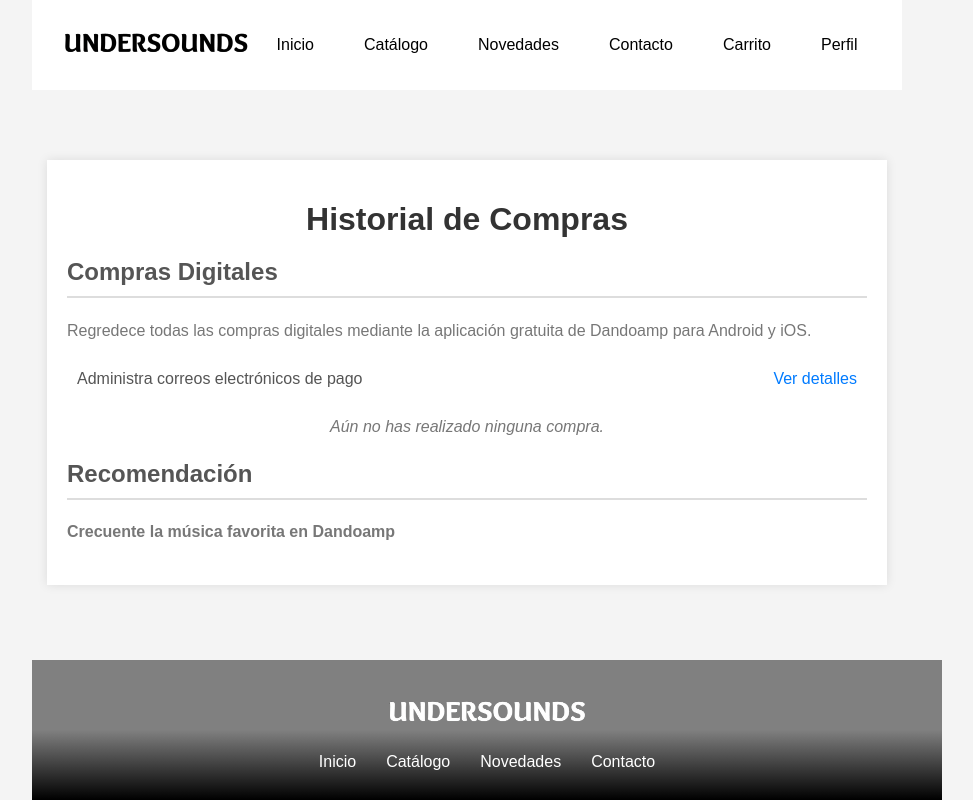
After one commit to AlbertooCh/UNDERSOUNDS, a Django app: page /user/historial_compras/ in a window 1280 px wide. The commit adds this page. Shown: the whole page, without its empty margins (173-1146 px from the left). Run offline with Django 5.2, Linux system fonts and the light colour scheme.

Commit message:
Varios cambios y páginas nuevas

```diff
--- a/templates/base.html
+++ b/templates/base.html
@@ -41,7 +41,7 @@
 <body>
     <div class="wrapper">
         {# Incluimos el header en el archivo base.html #}
-        {% include 'includes/header_guest.html' %}
+        {% include 'includes/header_user.html' %}
 
         <!-- Contenido principal -->
         <main class="main-content">
--- a/templates/includes/header_user.html
+++ b/templates/includes/header_user.html
@@ -1,7 +1,42 @@
 {% load static %}
 {% block extra_css %}
 <link rel="stylesheet" href="{% static 'css/header.css' %}">
+<style>
+    /* Estilos para el menú desplegable */
+    .profile-dropdown {
+        position: relative;
+        display: inline-block;
+    }
+
+    .profile-dropdown .dropdown-content {
+        display: none;
+        position: absolute;
+        background-color: #f9f9f9;
+        min-width: 160px;
+        box-shadow: 0px 8px 16px rgba(0, 0, 0, 0.2);
+        z-index: 1;
+        top: 100%; /* Posición debajo del enlace "Perfil" */
+        left: 0;
+    }
+
+    .profile-dropdown .dropdown-content a {
+        color: #000;
+        padding: 12px 16px;
+        text-decoration: none;
+        display: block;
+        text-align: left;
+    }
+
+    .profile-dropdown .dropdown-content a:hover {
+        background-color: #f1f1f1;
+    }
+
+    .profile-dropdown.active .dropdown-content {
+        display: block;
+    }
+</style>
 {% endblock %}
+
 <header class="header">
     <div class="logo">
         <a href="{% url 'inicio' %}">
@@ -16,7 +51,31 @@
             <li><a href="{% url 'novedades' %}">Novedades</a></li>
             <li><a href="{% url 'contacto' %}">Contacto</a></li>
             <li><a href="{% url 'carrito' %}">Carrito</a></li>
-            <li><a href="{% url 'perfil' %}">Perfil</a></li>
+            <li class="profile-dropdown" id="profileDropdown">
+                <a href="#" onclick="toggleDropdown(event)">Perfil</a>
+                <div class="dropdown-content">
+                    <a href="{% url 'perfil' %}">Mi perfil</a>
+                    <a href="{% url 'historial_compras' %}">Compras</a>
+                    <a href="{% url 'configuracion' %}">Configuración</a>
+                </div>
+            </li>
         </ul>
     </nav>
 </header>
+
+<script>
+    // Función para mostrar/ocultar el menú desplegable
+    function toggleDropdown(event) {
+        event.preventDefault(); // Evita que el enlace redirija
+        const dropdown = document.getElementById("profileDropdown");
+        dropdown.classList.toggle("active"); // Alterna la clase "active"
+    }
+
+    // Cerrar el menú desplegable al hacer clic fuera de él
+    document.addEventListener("click", function(event) {
+        const dropdown = document.getElementById("profileDropdown");
+        if (!dropdown.contains(event.target)) {
+            dropdown.classList.remove("active");
+        }
+    });
+</script>
--- a/undersounds/settings.py
+++ b/undersounds/settings.py
@@ -42,6 +42,7 @@ INSTALLED_APPS = [
     'user',
 
 ]
+
 
 MIDDLEWARE = [
     'django.middleware.security.SecurityMiddleware',
--- /dev/null
+++ b/user/templates/historial_compras.html
@@ -0,0 +1,91 @@
+{% extends 'base.html' %}
+{% load static %}
+{% block title %}
+    <title>Historial de Compras</title>
+{% endblock %}
+{% block content %}
+    <style>
+        body {
+            font-family: Arial, sans-serif;
+            background-color: #f4f4f4;
+            margin: 0;
+            padding: 0;
+        }
+        .historial-container {
+            max-width: 800px;
+            margin: 50px auto;
+            padding: 20px;
+            background-color: #fff;
+            box-shadow: 0 0 10px rgba(0, 0, 0, 0.1);
+        }
+        h1 {
+            color: #333;
+            text-align: center;
+            margin-bottom: 20px;
+        }
+        .historial-section {
+            margin-bottom: 20px;
+        }
+        .historial-section h2 {
+            color: #555;
+            border-bottom: 2px solid #ddd;
+            padding-bottom: 10px;
+        }
+        .historial-section p {
+            color: #777;
+            line-height: 1.6;
+        }
+        .historial-section ul {
+            list-style-type: none;
+            padding: 0;
+        }
+        .historial-section ul li {
+            padding: 10px;
+            border-bottom: 1px solid #eee;
+            display: flex;
+            justify-content: space-between;
+            align-items: center;
+        }
+        .historial-section ul li:last-child {
+            border-bottom: none;
+        }
+        .historial-section ul li a {
+            text-decoration: none;
+            color: #007BFF;
+        }
+        .historial-section ul li a:hover {
+            text-decoration: underline;
+        }
+        .historial-section ul li span {
+            color: #555;
+        }
+        .empty-state {
+            text-align: center;
+            color: #777;
+            font-style: italic;
+        }
+    </style>
+
+<body>
+    <div class="historial-container">
+        <h1>Historial de Compras</h1>
+
+        <div class="historial-section">
+            <h2>Compras Digitales</h2>
+            <p>Regredece todas las compras digitales mediante la aplicación gratuita de Dandoamp para Android y iOS.</p>
+            <ul>
+                <li>
+                    <span>Administra correos electrónicos de pago</span>
+                    <a href="#">Ver detalles</a>
+                </li>
+            </ul>
+            <p class="empty-state">Aún no has realizado ninguna compra.</p>
+        </div>
+
+        <div class="historial-section">
+            <h2>Recomendación</h2>
+            <p><strong>Crecuente la música favorita en Dandoamp</strong></p>
+        </div>
+    </div>
+</body>
+{% endblock %}
--- a/user/urls.py
+++ b/user/urls.py
@@ -6,4 +6,5 @@ urlpatterns = [
     path('register/', views.register, name='register'),
     path('perfil/', views.perfil, name='perfil'),
     path('user/configuracion/', views.configuracion, name='configuracion'),
+    path('user/historial_compras/', views.historial_compras, name='historial_compras'),
 ]
--- a/user/views.py
+++ b/user/views.py
@@ -25,6 +25,10 @@ def perfil(request):
 def configuracion(request):
     return render(request, 'configuracion.html')
 
+def historial_compras(request):
+    return render(request, 'historial_compras.html')
+
+
 @login_required
 def user_logout(request):
     logout(request)
```
Also changed, not shown: store/templates/carrito.html (+6 -8 lines), store/templates/pago.html (+6 -8 lines), user/templates/configuracion.html (+9 -3 lines).
